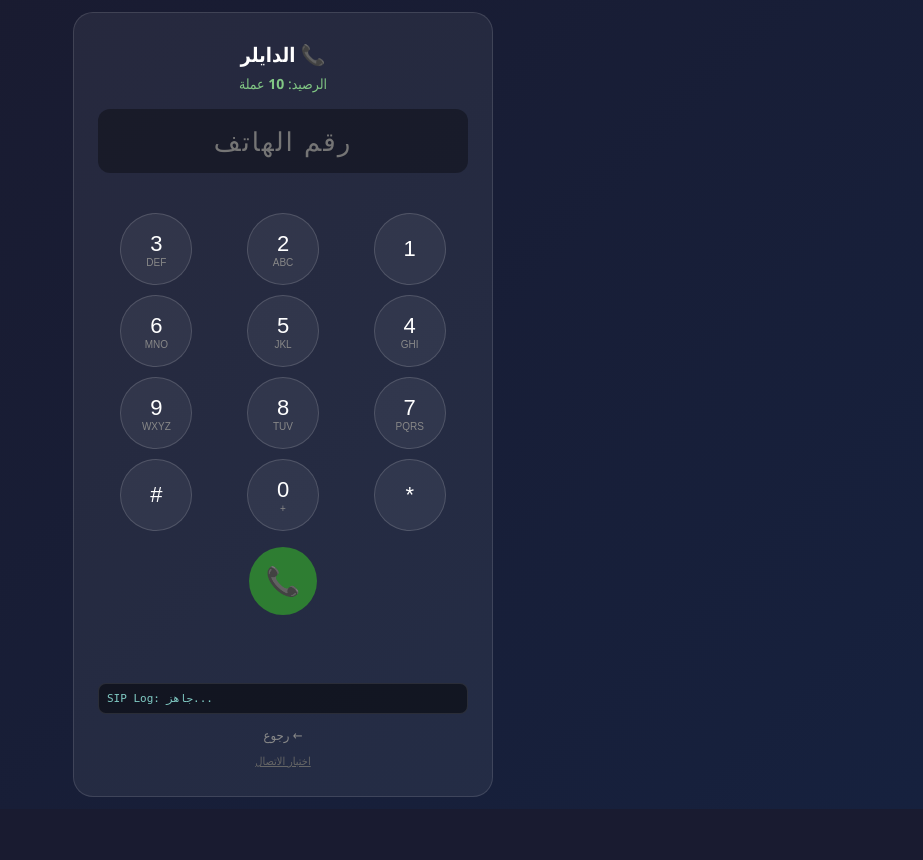
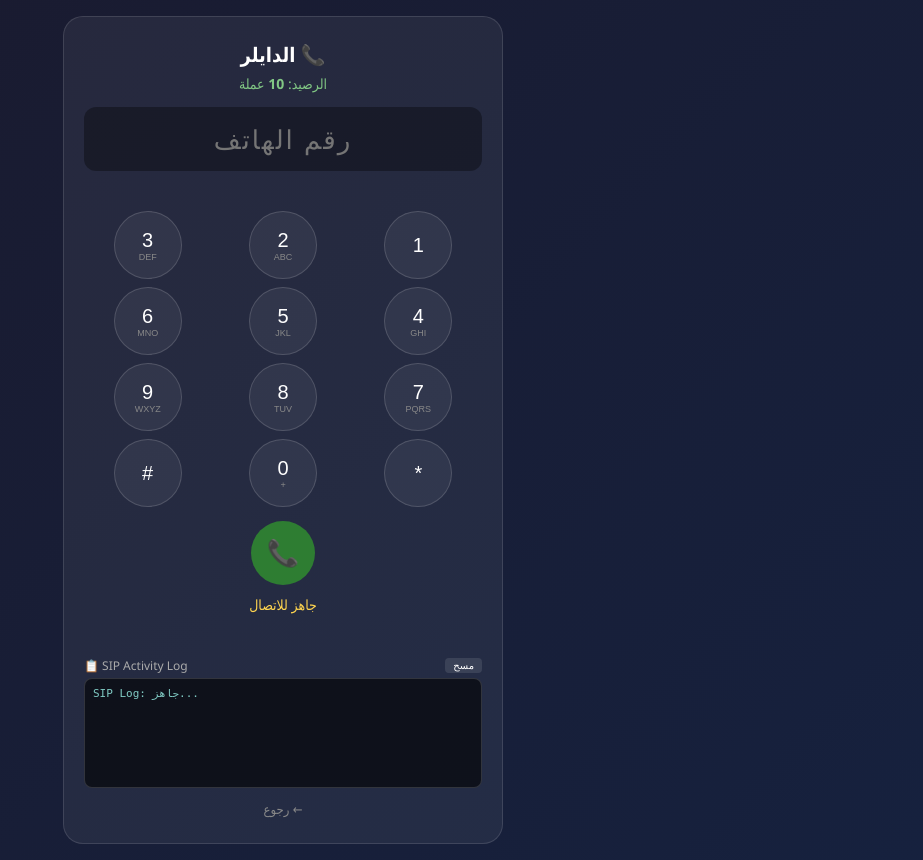
Before and after one commit to abdalrahmanismail340-droid/Esimeasy, a Flask app: template templates/dialer.html in a window 1280 px wide. Shown: the whole page, without its empty margins (357-1280 px from the left). Before the commit the page ends 809 px from the top, so only its background shows below. Run offline with Flask 3, Linux system fonts and the light colour scheme; the template is opened without the code that fills it: most values are stand-ins (such as "Sample title", 1, 10 or a date in 2020).

Commit message:
dialer: SIP log panel w/ clear btn; 480+404 variant retry (+ first); strip m=video from SDP; drop ws self-test

```diff
--- a/templates/dialer.html
+++ b/templates/dialer.html
@@ -6,22 +6,25 @@
 <title>الدايلر — مكالمة حقيقية</title>
 <style>
   * { box-sizing: border-box; margin: 0; padding: 0; }
-  body { font-family: 'Segoe UI', Tahoma, sans-serif; background: linear-gradient(135deg, #1a1a2e, #16213e); min-height: 100vh; display: flex; align-items: center; justify-content: center; color: #fff; padding: 12px 0; }
-  .card { background: rgba(255,255,255,0.06); border: 1px solid rgba(255,255,255,0.12); border-radius: 20px; padding: 28px 24px; text-align: center; max-width: 420px; width: 92%; }
+  body { font-family: 'Segoe UI', Tahoma, sans-serif; background: linear-gradient(135deg, #1a1a2e, #16213e); min-height: 100vh; display: flex; align-items: center; justify-content: center; color: #fff; padding: 16px 0; }
+  .card { background: rgba(255,255,255,0.06); border: 1px solid rgba(255,255,255,0.12); border-radius: 20px; padding: 24px 20px; text-align: center; max-width: 440px; width: 95%; }
   h1 { font-size: 20px; margin-bottom: 6px; }
-  .balance { color: #81c784; font-size: 14px; margin-bottom: 16px; }
-  .display { background: rgba(0,0,0,0.35); border-radius: 12px; padding: 14px; font-size: 26px; letter-spacing: 2px; min-height: 62px; margin-bottom: 8px; direction: ltr; overflow-x: auto; white-space: nowrap; }
+  .balance { color: #81c784; font-size: 14px; margin-bottom: 14px; }
+  .display { background: rgba(0,0,0,0.35); border-radius: 12px; padding: 14px; font-size: 26px; letter-spacing: 2px; min-height: 60px; margin-bottom: 8px; direction: ltr; overflow-x: auto; white-space: nowrap; }
   .country { font-size: 14px; color: #4fc3f7; margin-bottom: 12px; min-height: 20px; }
-  .pad { display: grid; grid-template-columns: repeat(3, 1fr); gap: 10px; margin-bottom: 16px; }
-  .pad button { font-size: 22px; padding: 12px 0; border-radius: 50%; border: 1px solid rgba(255,255,255,0.15); background: rgba(255,255,255,0.06); color: #fff; cursor: pointer; aspect-ratio: 1; max-width: 72px; margin: 0 auto; width: 100%; }
+  .pad { display: grid; grid-template-columns: repeat(3, 1fr); gap: 8px; margin-bottom: 14px; }
+  .pad button { font-size: 20px; padding: 10px 0; border-radius: 50%; border: 1px solid rgba(255,255,255,0.15); background: rgba(255,255,255,0.06); color: #fff; cursor: pointer; aspect-ratio: 1; max-width: 68px; margin: 0 auto; width: 100%; }
   .pad button:active { background: rgba(255,255,255,0.2); }
-  .pad button small { display: block; font-size: 10px; color: #888; }
+  .pad button small { display: block; font-size: 9px; color: #888; }
   .actions { display: flex; gap: 12px; justify-content: center; margin-bottom: 10px; }
-  .call-btn { width: 68px; height: 68px; border-radius: 50%; border: none; font-size: 28px; cursor: pointer; background: #2e7d32; color: #fff; }
-  .hang-btn { width: 68px; height: 68px; border-radius: 50%; border: none; font-size: 28px; cursor: pointer; background: #c62828; color: #fff; display: none; }
+  .call-btn { width: 64px; height: 64px; border-radius: 50%; border: none; font-size: 26px; cursor: pointer; background: #2e7d32; color: #fff; }
+  .hang-btn { width: 64px; height: 64px; border-radius: 50%; border: none; font-size: 26px; cursor: pointer; background: #c62828; color: #fff; display: none; }
   .status { font-size: 14px; color: #ffd54f; min-height: 22px; margin-bottom: 6px; word-break: break-word; }
   .timer { font-size: 15px; color: #81c784; min-height: 20px; direction: ltr; }
-  .sip-log { background: rgba(0,0,0,0.5); border: 1px solid rgba(255,255,255,0.1); border-radius: 8px; padding: 8px; margin-top: 10px; font-family: monospace; font-size: 11px; color: #80cbc4; direction: ltr; text-align: left; max-height: 130px; overflow-y: auto; white-space: pre-wrap; word-break: break-all; }
+  .log-container { margin-top: 14px; text-align: left; direction: ltr; }
+  .log-header { display: flex; justify-content: space-between; align-items: center; margin-bottom: 4px; font-size: 12px; color: #aaa; }
+  .log-header button { background: rgba(255,255,255,0.1); border: none; color: #fff; padding: 2px 8px; border-radius: 4px; cursor: pointer; font-size: 10px; }
+  .sip-log { background: rgba(0,0,0,0.6); border: 1px solid rgba(255,255,255,0.15); border-radius: 8px; padding: 8px; font-family: monospace; font-size: 11px; color: #80cbc4; height: 110px; overflow-y: auto; white-space: pre-wrap; word-break: break-all; }
   .back { display: inline-block; margin-top: 12px; color: #888; text-decoration: none; font-size: 13px; }
   input.num { width: 100%; background: transparent; border: none; color: #fff; font-size: 26px; text-align: center; letter-spacing: 2px; outline: none; direction: ltr; }
 </style>
@@ -37,13 +40,16 @@
     <button class="call-btn" id="callBtn" title="اتصال">📞</button>
     <button class="hang-btn" id="hangBtn" title="إنهاء">📵</button>
   </div>
-  <div class="status" id="status"></div>
+  <div class="status" id="status">جاهز للاتصال</div>
   <div class="timer" id="timer"></div>
-  <div class="sip-log" id="sipLog">SIP Log: جاهز...</div>
+  <div class="log-container">
+    <div class="log-header">
+      <span>📋 SIP Activity Log</span>
+      <button onclick="document.getElementById('sipLog').textContent='SIP Log cleared...'">مسح</button>
+    </div>
+    <div class="sip-log" id="sipLog">SIP Log: جاهز...</div>
+  </div>
   <a class="back" href="/">← رجوع</a>
-  <div style="margin-top:8px;font-size:11px;color:#666;">
-    <a href="#" id="wsTest" style="color:#666;">اختبار الاتصال</a> <span id="wsTestResult"></span>
-  </div>
 </div>
 <audio id="remoteAudio" autoplay playsinline></audio>
 
@@ -55,22 +61,6 @@ function logSip(msg) {
   sipLogEl.scrollTop = sipLogEl.scrollHeight;
 }
 
-// ---------- WebSocket self-test ----------
-document.getElementById('wsTest').onclick = async (e) => {
-  e.preventDefault();
-  const out = document.getElementById('wsTestResult');
-  out.textContent = '...';
-  try {
-    const t = new WebSocket(`${location.protocol === 'https:' ? 'wss' : 'ws'}://${location.host}/ws-echo`);
-    t.onopen = () => t.send('ping');
-    t.onmessage = (ev) => { out.textContent = ev.data === 'echo:ping' ? '✅ شغال' : '❌ ' + ev.data; t.close(); };
-    t.onerror = () => { out.textContent = '❌ خطأ'; };
-    t.onclose = (ev) => { if (out.textContent === '...') out.textContent = '❌ قفل (' + ev.code + ')'; };
-    setTimeout(() => { if (out.textContent === '...') { out.textContent = '❌ مهلة'; try{t.close();}catch(_){}} }, 8000);
-  } catch (err) { out.textContent = '❌ ' + err.message; }
-};
-
-// ---------- keypad ----------
 const pad = document.getElementById('pad');
 const numInput = document.getElementById('numInput');
 const keys = [['1',''],['2','ABC'],['3','DEF'],['4','GHI'],['5','JKL'],['6','MNO'],['7','PQRS'],['8','TUV'],['9','WXYZ'],['*',''],['0','+'],['#','']];
@@ -104,7 +94,6 @@ async function detectCountry() {
   }
 }
 
-// ---------- MD5 ----------
 function md5(str) {
   function rl(n, c) { return (n << c) | (n >>> (32 - c)); }
   function add(x, y) { const l = (x & 0xffff) + (y & 0xffff); return ((x >> 16) + (y >> 16) + (l >> 16) << 16) | (l & 0xffff); }
@@ -146,7 +135,6 @@ function md5(str) {
   return hex(a) + hex(b) + hex(c) + hex(d);
 }
 
-// ---------- SIP + WebRTC dialer ----------
 const statusEl = document.getElementById('status');
 const timerEl = document.getElementById('timer');
 const callBtn = document.getElementById('callBtn');
@@ -204,24 +192,28 @@ function buildAuthHeader(challenge, method, uri) {
 
 function getTargetDialUser() {
   const variants = [
-    callInfo.dialString,
-    '+' + callInfo.dialString,
-    '00' + callInfo.dialString,
+    '+' + callInfo.dialString,                  // نبدأ بالـ + أولاً (زي +201155490236)
+    callInfo.dialString,                        // بدون +
+    '00' + callInfo.dialString,                 // بـ 00
   ];
   return variants[inviteVariant] || callInfo.dialString;
 }
 
-// تنظيف وتصغير الـ SDP عشان سيرفر الـ SIP القديم ميعلقش أو يرفضه
+// تنظيف وتثبيت الكودكس المتوافقة تماماً مع Softbay PBX
 function cleanSdpForSip(sdp) {
   const lines = sdp.split(/\r?\n/);
   const out = [];
+  let skipMedia = false;
   for (const line of lines) {
     if (!line) continue;
-    // استبعاد إضافات المتصفح الطويلة والـ mDNS candidates (.local) اللي بتلخبط السيرفر
     if (line.startsWith('a=extmap:')) continue;
     if (line.startsWith('a=msid-semantic:')) continue;
     if (line.startsWith('a=ssrc-group:')) continue;
     if (line.startsWith('a=candidate:') && line.includes('.local')) continue;
+    // استبعاد مسارات الفيديو نهائياً
+    if (line.startsWith('m=video')) skipMedia = true;
+    if (line.startsWith('m=audio')) skipMedia = false;
+    if (skipMedia) continue;
     out.push(line);
   }
   return out.join('\r\n') + '\r\n';
@@ -283,9 +275,7 @@ function sendRegister(authHeader) {
   const scheme = tls ? 'sips' : 'sip';
   const transport = tls ? 'WSS' : 'WS';
   const uri = `${scheme}:${callInfo.webrtcAddr};transport=${transport}`;
-  const headers = {
-    'to': `<sip:${callInfo.webrtcId}@${callInfo.webrtcAddr}>`
-  };
+  const headers = { 'to': `<sip:${callInfo.webrtcId}@${callInfo.webrtcAddr}>` };
   if (authHeader) headers['Authorization'] = authHeader;
   logSip(`-> REGISTER ${authHeader ? '(Auth)' : ''}`);
   ws.send(sipMsg('REGISTER', uri, headers, null));
@@ -297,11 +287,9 @@ function sendInvite(sdp, authHeader, authHeaderName = 'Authorization') {
   const transport = tls ? 'WSS' : 'WS';
   const dialUser = getTargetDialUser();
   const uri = `${scheme}:${dialUser}@${callInfo.webrtcAddr};transport=${transport}`;
-  const headers = {
-    'to': `<sip:${dialUser}@${callInfo.webrtcAddr}>`
-  };
+  const headers = { 'to': `<sip:${dialUser}@${callInfo.webrtcAddr}>` };
   if (authHeader) headers[authHeaderName] = authHeader;
-  logSip(`-> INVITE ${dialUser} ${authHeader ? '(' + authHeaderName + ')' : ''} [SDP:${sdp.length}B]`);
+  logSip(`-> INVITE ${dialUser}`);
   ws.send(sipMsg('INVITE', uri, headers, sdp));
   inviteSent = true;
 }
@@ -314,13 +302,9 @@ function sendAck(customToHeader, isErrorAck = false) {
   const dialUser = getTargetDialUser();
   const uri = `${scheme}:${dialUser}@${callInfo.webrtcAddr};transport=${transport}`;
   const headers = {};
-  if (customToHeader) {
-    headers['to'] = customToHeader;
-  } else if (toTag) {
-    headers['to'] = `<sip:${dialUser}@${callInfo.webrtcAddr}>;tag=${toTag}`;
-  }
+  if (customToHeader) headers['to'] = customToHeader;
+  else if (toTag) headers['to'] = `<sip:${dialUser}@${callInfo.webrtcAddr}>;tag=${toTag}`;
   logSip(`-> ACK`);
-  // Error ACK (for 401/407) must reuse the exact same Via branch as the INVITE
   ws.send(sipMsg('ACK', uri, headers, null, isErrorAck ? lastInviteBranch : null));
 }
 
@@ -379,7 +363,6 @@ async function onSipMessage(data) {
       setStatus('توثيق الدخول (REGISTER)...');
       sendRegister(auth);
     } else if (pendingSdp) {
-      // في SIP لازم نبعت ACK على الـ 401/407 بتاع الـ INVITE الأول قبل إعادة الإرسال
       sendAck(headers['to'], true);
       setStatus('توثيق المكالمة (INVITE Auth)...');
       sendInvite(pendingSdp, auth, authHeaderName);
@@ -387,18 +370,15 @@ async function onSipMessage(data) {
   } else if (start.startsWith('SIP/2.0 100')) {
     setStatus('جاري فتح الخط (100 Trying)...');
   } else if (start.startsWith('SIP/2.0 180') || start.startsWith('SIP/2.0 183')) {
-    setStatus('بيرن دلوقتي... 📲');
+    setStatus('بيرن... 📲');
     const toH = headers['to'] || '';
     const m = toH.match(/tag=([^\s;,]+)/);
     if (m) toTag = m[1];
     if (body && pc && !pc.remoteDescription) {
-      logSip(`<- Early Media SDP (${body.length}B)`);
       try {
         await pc.setRemoteDescription({ type: 'answer', sdp: body });
         remoteAudio.play().catch(() => {});
-      } catch(e) {
-        logSip(`SDP Err: ${e.message}`);
-      }
+      } catch(e) {}
     }
   } else if (start.startsWith('SIP/2.0 200')) {
     if (cseqH.includes('REGISTER')) {
@@ -414,15 +394,12 @@ async function onSipMessage(data) {
       if (m) toTag = m[1];
       sendAck();
       if (body && pc) {
-        logSip(`<- 200 OK SDP (${body.length}B)`);
         try {
           if (!pc.remoteDescription) {
             await pc.setRemoteDescription({ type: 'answer', sdp: body });
           }
           remoteAudio.play().catch(() => {});
-        } catch(e) {
-          logSip(`SDP200 Err: ${e.message}`);
-        }
+        } catch(e) {}
       }
       if (!timerInt) {
         callStart = Date.now();
@@ -434,7 +411,7 @@ async function onSipMessage(data) {
     } else if (cseqH.includes('BYE')) {
       endCallUI('انتهت المكالمة');
     }
-  } else if (start.startsWith('SIP/2.0 404') && method === 'INVITE' && inviteVariant < 2 && pendingSdp) {
+  } else if ((start.startsWith('SIP/2.0 480') || start.startsWith('SIP/2.0 404')) && method === 'INVITE' && inviteVariant < 2 && pendingSdp) {
     sendAck(headers['to'], true);
     inviteVariant++;
     invCallId = rand(16) + '@esimeasy';
@@ -469,9 +446,7 @@ async function startMedia() {
 
   try {
     setStatus('تجهيز قناة الصوت (WebRTC)...');
-    const iceServers = [
-      { urls: 'stun:stun.l.google.com:19302' }
-    ];
+    const iceServers = [{ urls: 'stun:stun.l.google.com:19302' }];
     if (callInfo.stunAddr) {
       const stunClean = callInfo.stunAddr.replace(/^stun:/i, '').trim();
       if (stunClean) iceServers.push({ urls: 'stun:' + stunClean });
@@ -495,9 +470,6 @@ async function startMedia() {
         remoteAudio.play().catch(err => logSip(`Audio play err: ${err.message}`));
       }
     };
-    pc.oniceconnectionstatechange = () => {
-      if (pc) logSip(`ICE State: ${pc.iceConnectionState}`);
-    };
 
     localStream.getTracks().forEach(t => pc.addTrack(t, localStream));
 
@@ -509,10 +481,8 @@ async function startMedia() {
       if (pc.iceGatheringState === 'complete') return res();
       let resolved = false;
       const done = () => { if (!resolved) { resolved = true; res(); } };
-      pc.onicecandidate = e => {
-        if (!e.candidate) done();
-      };
-      setTimeout(done, 2000);
+      pc.onicecandidate = e => { if (!e.candidate) done(); };
+      setTimeout(done, 1500);
     });
 
     if (!pc || !pc.localDescription) return;
@@ -546,7 +516,6 @@ callBtn.onclick = async () => {
   setStatus('تجهيز المكالمة...');
   timerEl.textContent = '';
   sipLogEl.textContent = 'SIP Log: بدء الاتصال...';
-  // فك قفل الصوت في متصفح الموبايل بمجرد ضغط المستخدم على الزرار
   remoteAudio.play().catch(() => {});
   callBtn.style.display = 'none';
   try {
@@ -558,7 +527,7 @@ callBtn.onclick = async () => {
     const info = await r.json();
     if (info.error) { setStatus('خطأ: ' + info.error); callBtn.style.display = ''; return; }
     callInfo = info;
-    logSip(`Setup OK: ${info.webrtcAddr}:${info.webrtcPort} id=${info.webrtcId} dtls=${info.isDtls} turn=${info.isTurn}`);
+    logSip(`Setup OK: ${info.webrtcAddr}:${info.webrtcPort}`);
 
     regCallId = rand(16) + '@esimeasy';
     regFromTag = rand(8);
@@ -576,9 +545,7 @@ callBtn.onclick = async () => {
     ws = new WebSocket(wsUrl);
     uiEnded = false; proxyFailed = false;
 
-    ws.onopen = () => {
-      setStatus('البروكسي جاهز، جاري فتح خط SIP...');
-    };
+    ws.onopen = () => { setStatus('البروكسي جاهز، جاري فتح خط SIP...'); };
 
     ws.onmessage = e => {
       if (typeof e.data === 'string' && e.data.startsWith('ERROR:diag:')) {
```
